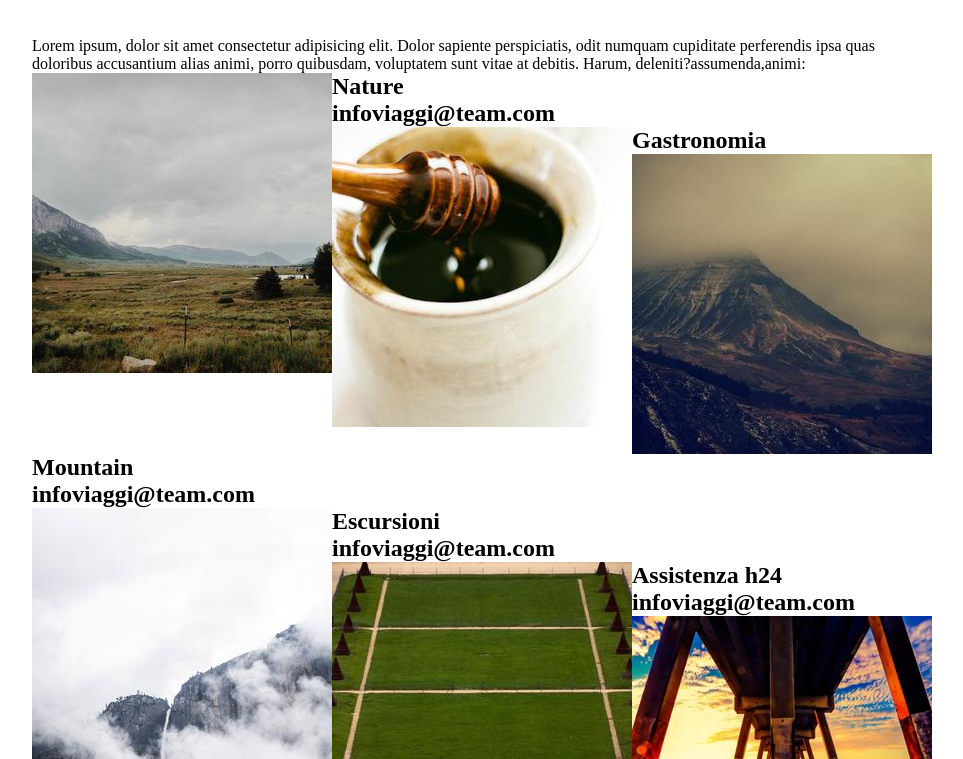
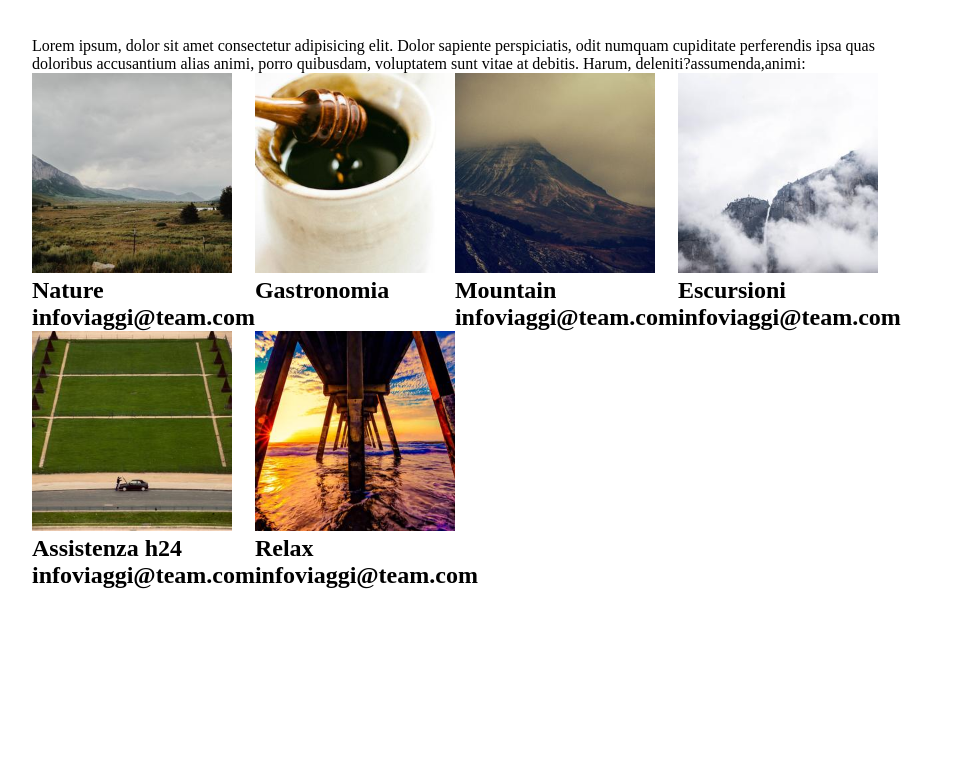
Before and after one commit to Sansone11/html-css-float-cards, a plain HTML site: page index.html in a window 1280 px wide. Shown: the part 41-800 px from the top of the page, without its empty margins (158-1121 px from the left). Drawn offline with Linux system fonts and the light colour scheme.

Commit message:
prima-modifica

```diff
--- a/css/style.css
+++ b/css/style.css
@@ -16,5 +16,9 @@ h1{
     margin: auto;
 }
 .img{
+    height: 200px;
+    width: 200px;
+}
+.colonna{
     float: left;
 }
--- a/index.html
+++ b/index.html
@@ -15,27 +15,27 @@
         <section class="container">
             <p>Lorem ipsum, dolor sit amet consectetur adipisicing elit. Dolor sapiente perspiciatis, odit numquam cupiditate perferendis ipsa quas doloribus accusantium alias animi, porro quibusdam, voluptatem sunt vitae at debitis. Harum, deleniti?assumenda,animi:</p>
             <div>
-                <div>
+                <div class="colonna">
                     <img src="img/66-300x300.jpg" alt="foto-valle" class="img">
                     <h2>Nature<h2>
                     <p>infoviaggi@team.com</p>
                 </div>
-                <div>
+                <div class="colonna">
                     <img src="img/312-300x300.jpg" alt="contenitore-miele" class="img">
                     <h2>Gastronomia<h2>
                     <p></p>
                 </div>
-                <div>
+                <div class="colonna">
                     <img src="img/475-300x300.jpg" alt="montagne" class="img">
                     <h2>Mountain<h2>
                     <p>infoviaggi@team.com</p>
                 </div>
-                <div>
+                <div class="colonna">
                     <img src="img/809-300x300.jpg" alt="montagne-rocciose" class="img">
                     <h2>Escursioni<h2>
                     <p>infoviaggi@team.com</p>
                 </div>
-                <div>
+                <div class="colonna">
                     <img src="img/840-300x300.jpg" alt="servizio-assistenza" class="img">
                     <h2>Assistenza h24<h2>
                     <p>infoviaggi@team.com</p>
```
